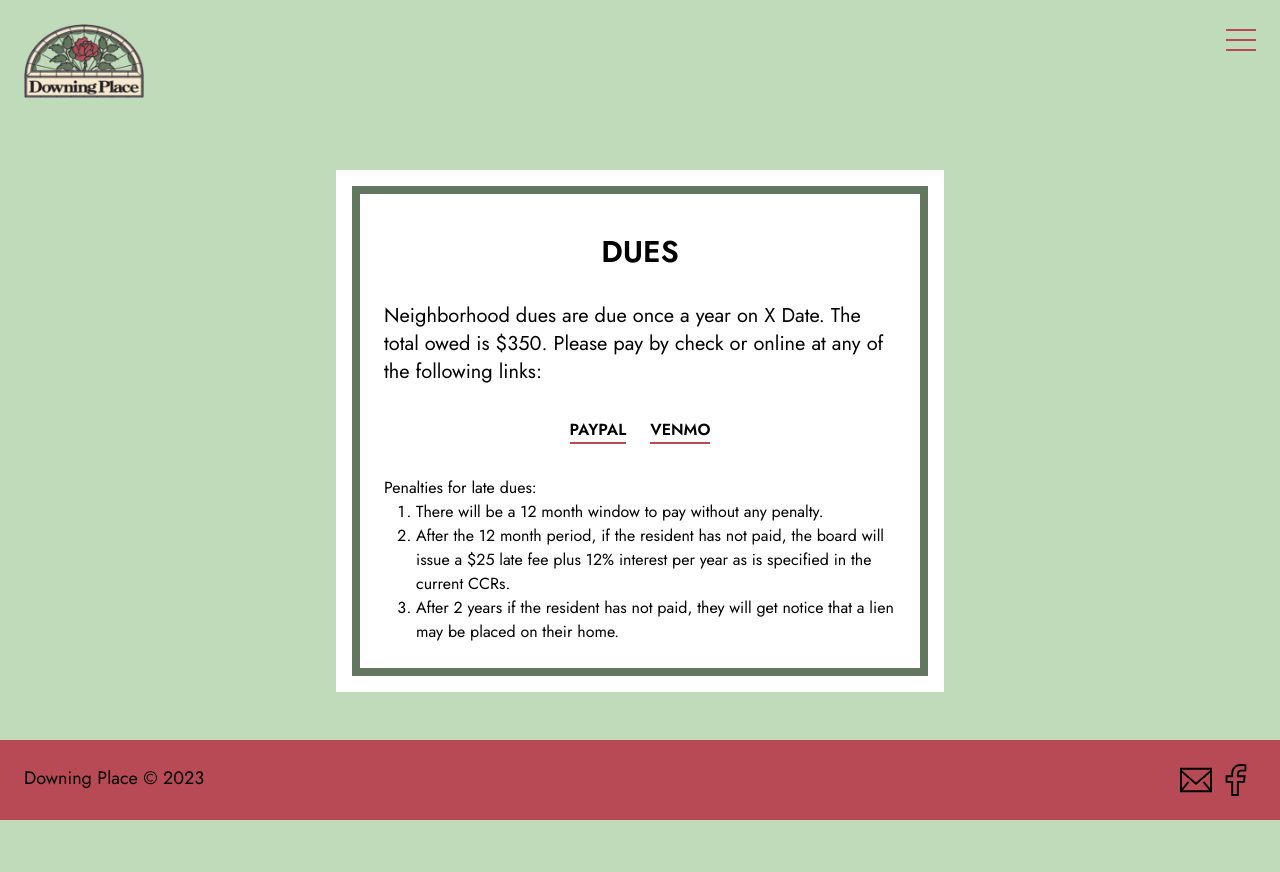
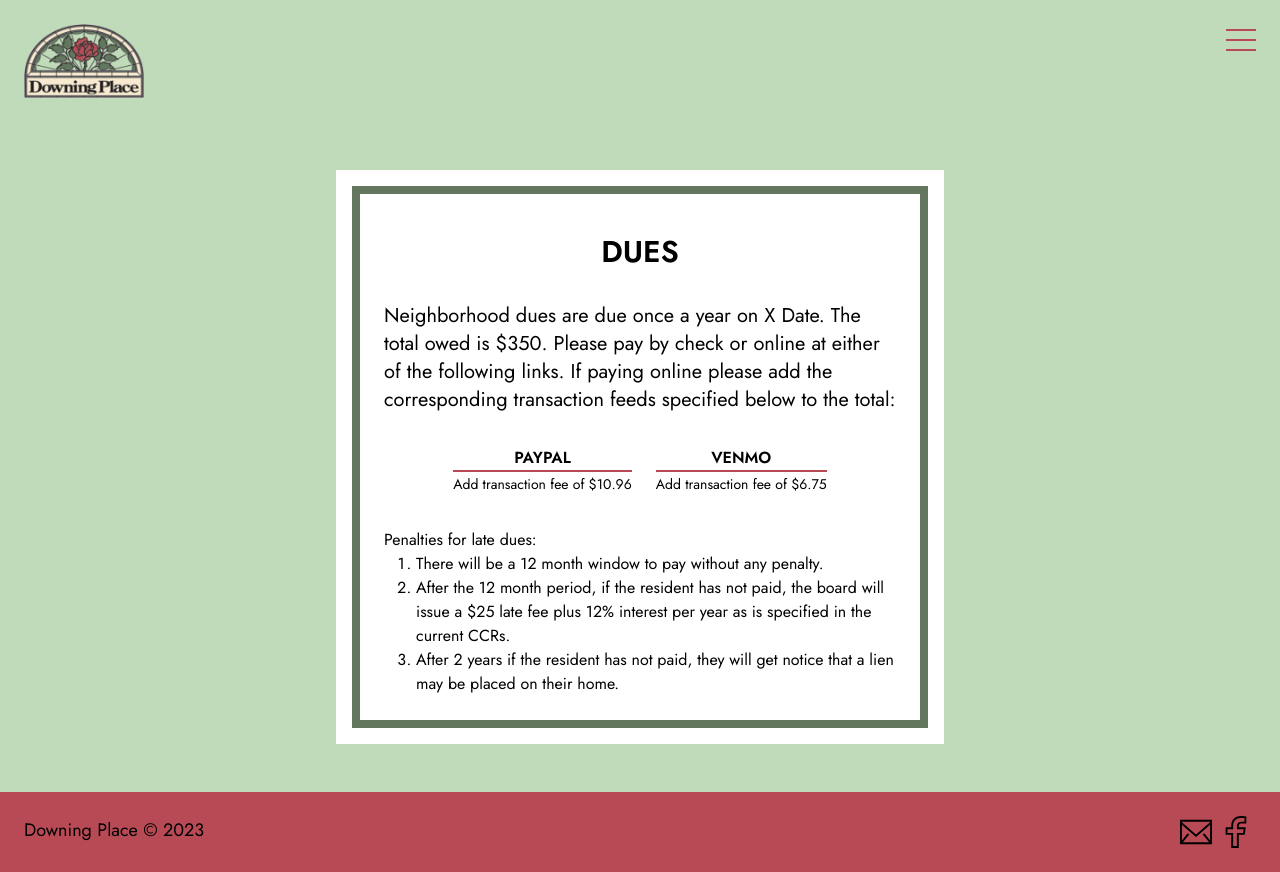
Before and after one commit to CGeohagan/downing-place, a Next.js app: page /dues in a window 1280 px wide. Before the commit the page ends 820 px from the top, so only its background shows below. Built offline with nearby package versions, Linux system fonts and the light colour scheme.

Commit message:
add fees

```diff
--- a/src/pages/dues.js
+++ b/src/pages/dues.js
@@ -10,18 +10,26 @@ export default function Dues() {
         <div>
           <p className='text-xl'>
             Neighborhood dues are due once a year on X Date. The total owed is
-            $350. Please pay by check or online at any of the following links:
+            $350. Please pay by check or online at either of the following
+            links. If paying online please add the corresponding transaction
+            feeds specified below to the total:
           </p>
           <div className='flex justify-center items-center my-8'>
             <div className='mx-3'>
               <a href='' target='_blank'>
-                <p className='font-bold uppercase border-bottom-rose'>Paypal</p>
+                <p className='font-bold uppercase border-bottom-rose text-center'>
+                  Paypal
+                </p>
               </a>
+              <span className='text-sm'>Add transaction fee of $10.96</span>
             </div>
             <div className='mx-3'>
               <a href='' target='_blank'>
-                <p className='font-bold uppercase border-bottom-rose'>Venmo</p>
+                <p className='font-bold uppercase border-bottom-rose text-center'>
+                  Venmo
+                </p>
               </a>
+              <span className='text-sm'>Add transaction fee of $6.75</span>
             </div>
           </div>
         </div>
--- a/src/pages/project-approvals.js
+++ b/src/pages/project-approvals.js
@@ -11,15 +11,23 @@ export default function ProjectApprovals() {
       <div className='max-w-lg mx-auto'>
         <div className='mt-10'>
           <p className='text-lg'>
-            As specified in the CCRs, any new structures or external home
-            improvements must be approved by the board.
+            As specified in the{' '}
+            <a
+              href='https://docs.google.com/document/d/0BzkLu4nW1R1GOGE2ZDc5NGUtYjY3Yy00M2Q1LThhNmMtNjlkMDY0MDFmZTI1/edit?usp=sharing&ouid=110813070632959976197&resourcekey=0-kpsT6EgUas6lqyXXCnbo2w&rtpof=true&sd=true'
+              target='_blank'
+              className='border-bottom-rose'
+            >
+              CCRs
+            </a>
+            , any new structures or external home improvements must be approved
+            by the board.
           </p>
           <p className='text-lg mt-4'>
             The process for project approvals is to send a description of the
             project and all available information about the project (plans,
             etc.) to the Downing Place{' '}
             <a
-              class='border-bottom-rose'
+              className='border-bottom-rose'
               href='mailto:downingplacehoa@gmail.com'
             >
               email address
```
